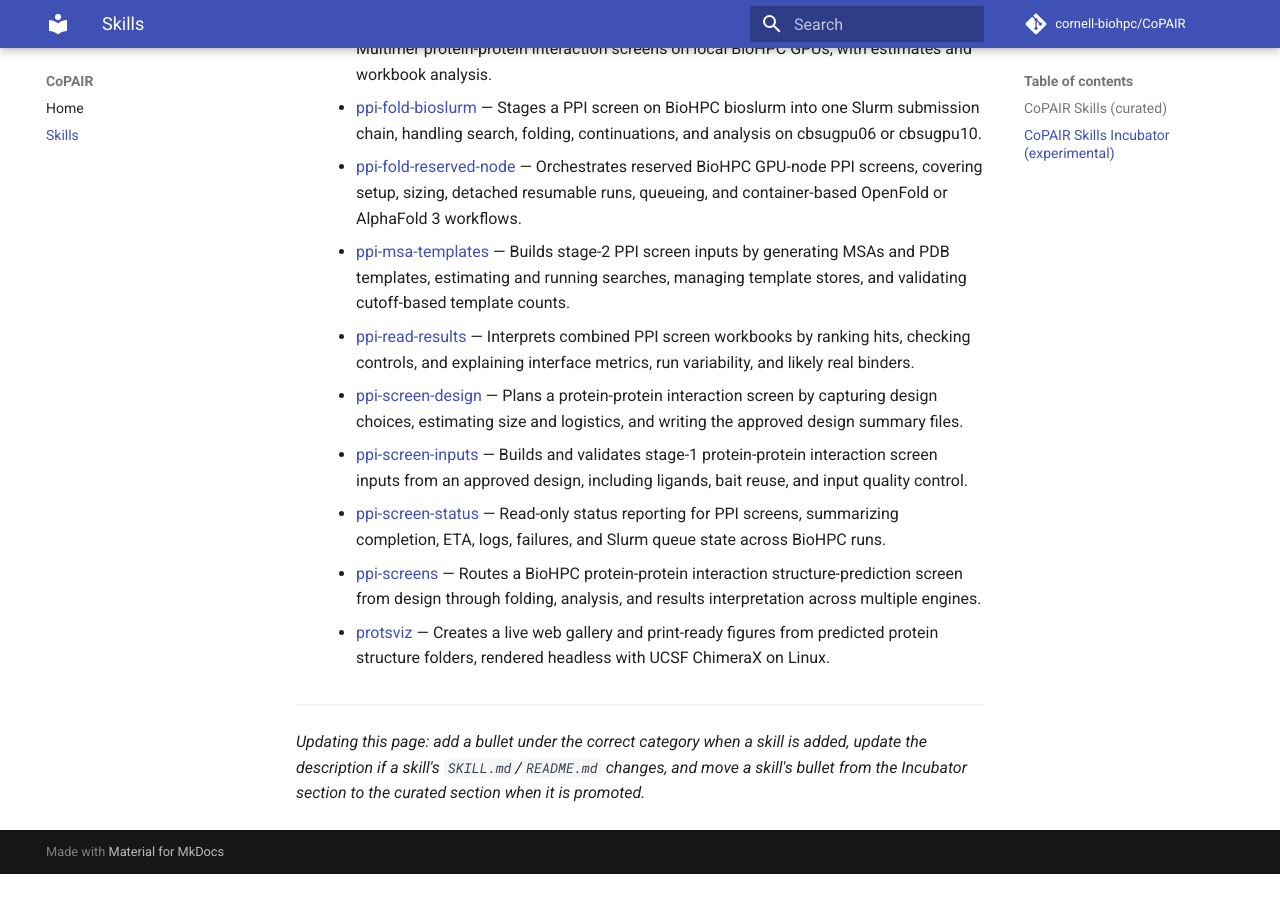
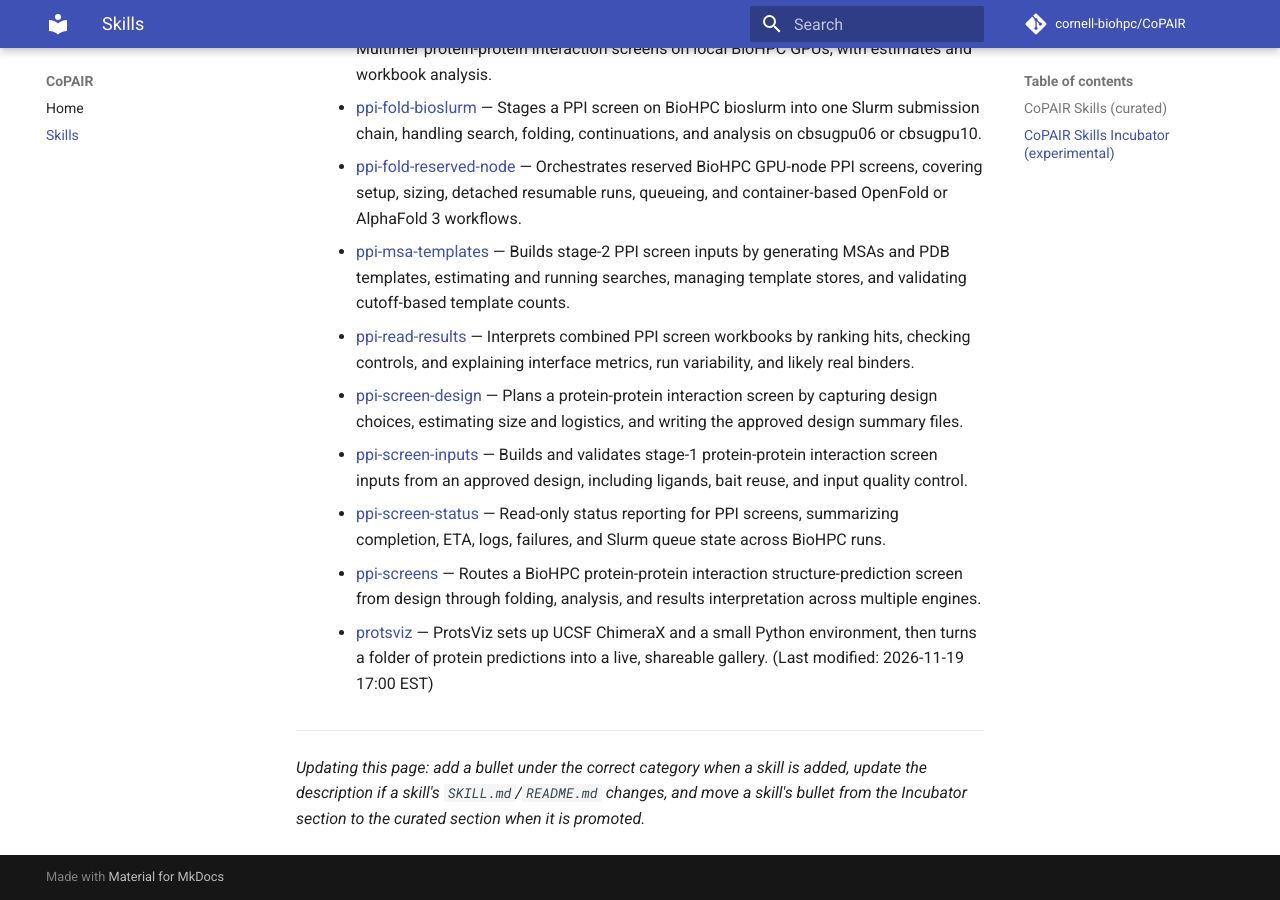
Before and after one commit to cornell-biohpc/CoPAIR, an MkDocs documentation site: the page built from docs/skills.md, in a window 1280 px wide and 900 px high, scrolled down 2370 px. Built offline with MkDocs 1.6.1 and Material for MkDocs 9.7.7, drawn with Linux system fonts in a browser that asks for light colours; comment, search, counter and statistics services are not loaded; before the commit the page ends 3244 px from its top, so only the background shows below that.

Commit message:
Update skills.md via automated sync

```diff
--- a/docs/skills.md
+++ b/docs/skills.md
@@ -54,7 +54,7 @@ Skills under active development and testing. Presence here does not imply scient
     - [ppi-screen-inputs](https://github.com/Cornell-BioHPC/copair-skills-incubator/tree/main/skills/structural-biology/ppi-screen-inputs) — Builds and validates stage-1 protein-protein interaction screen inputs from an approved design, including ligands, bait reuse, and input quality control.
     - [ppi-screen-status](https://github.com/Cornell-BioHPC/copair-skills-incubator/tree/main/skills/structural-biology/ppi-screen-status) — Read-only status reporting for PPI screens, summarizing completion, ETA, logs, failures, and Slurm queue state across BioHPC runs.
     - [ppi-screens](https://github.com/Cornell-BioHPC/copair-skills-incubator/tree/main/skills/structural-biology/ppi-screens) — Routes a BioHPC protein-protein interaction structure-prediction screen from design through folding, analysis, and results interpretation across multiple engines.
-    - [protsviz](https://github.com/Cornell-BioHPC/copair-skills-incubator/tree/main/skills/structural-biology/protsviz) — Creates a live web gallery and print-ready figures from predicted protein structure folders, rendered headless with UCSF ChimeraX on Linux.
+    - [protsviz](https://github.com/Cornell-BioHPC/copair-skills-incubator/tree/main/skills/structural-biology/protsviz) — ProtsViz sets up UCSF ChimeraX and a small Python environment, then turns a folder of protein predictions into a live, shareable gallery. (Last modified: 2026-11-19 17:00 EST)
 
 ---
 
```
